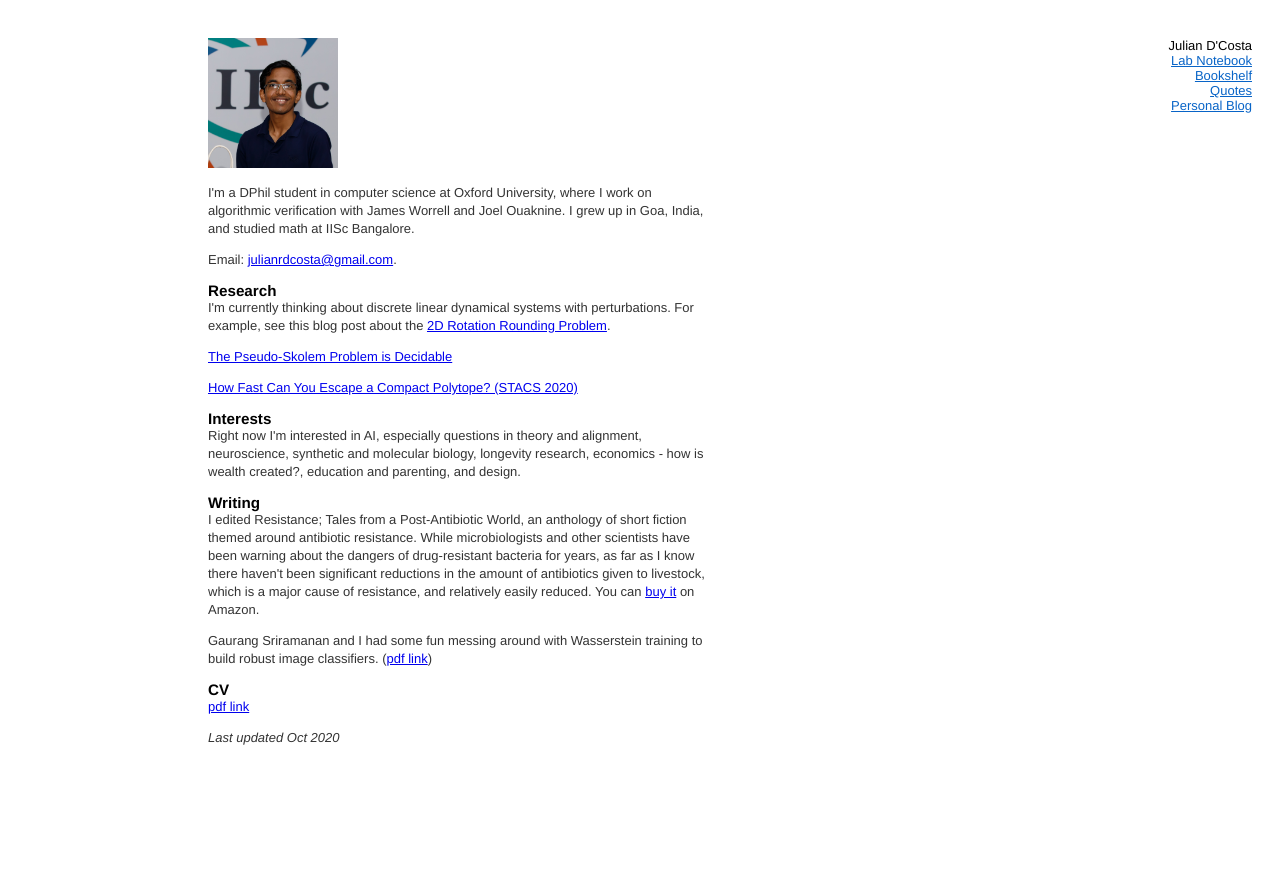
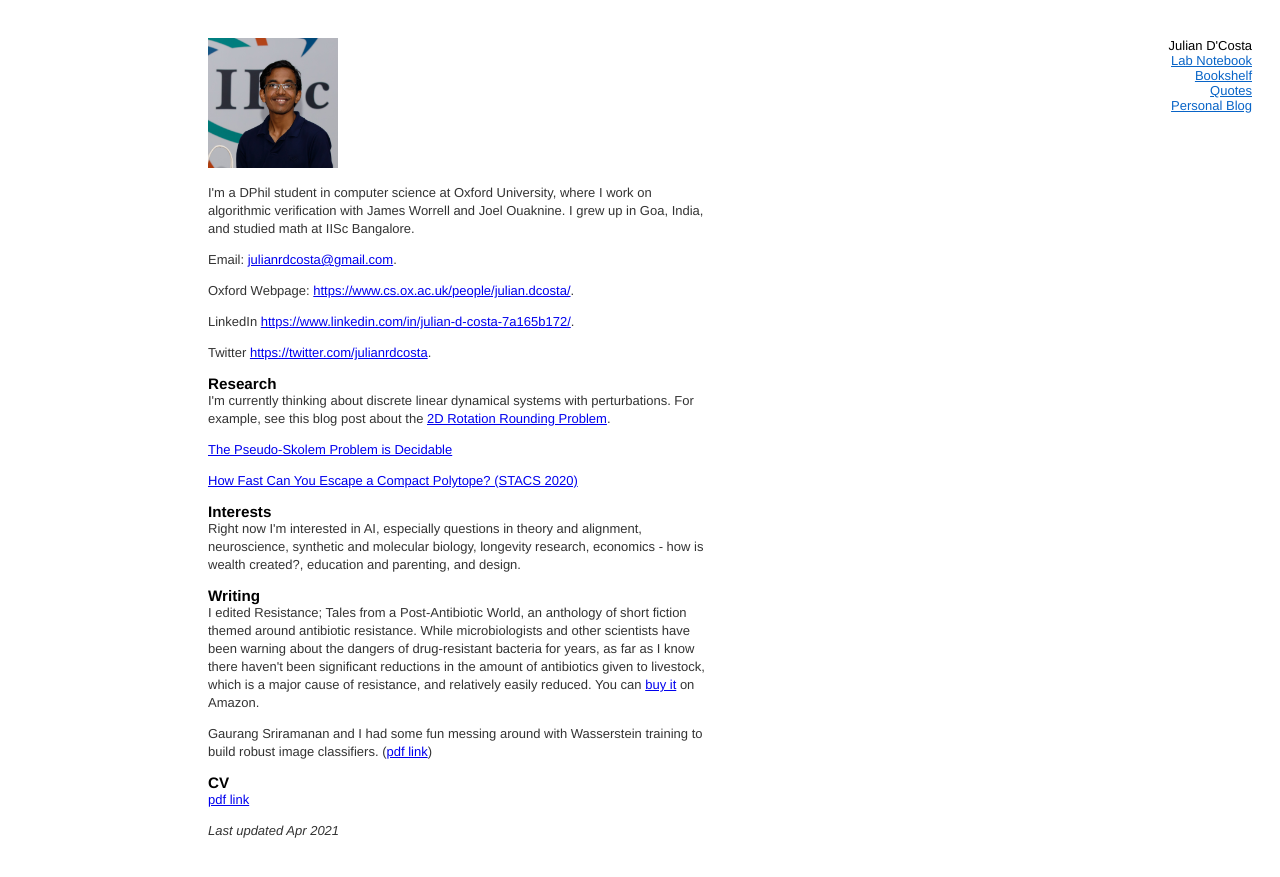
Before and after one commit to julianrdcosta/julianrdcosta.github.io, a Jekyll site: the page built from index.html, in a window 1280 px wide. Shown: the top 877 px of the page. Built offline with Jekyll 4.4.1, drawn with Linux system fonts in a browser that asks for light colours.

Commit message:
added linkedin

```diff
--- a/index.html
+++ b/index.html
@@ -25,6 +25,9 @@ title: Julian R D'Costa
 <p>I'm a DPhil student in computer science at Oxford University, where I work on algorithmic verification with James Worrell and Joel Ouaknine. I grew up in Goa, India, and studied math at IISc Bangalore.</p>
 
 <p>Email: <a href="mailto:julianrdcosta@gmail.com">julianrdcosta@gmail.com</a>.</p>
+<p>Oxford Webpage: <a href="https://www.cs.ox.ac.uk/people/julian.dcosta/">https://www.cs.ox.ac.uk/people/julian.dcosta/</a>.</p>
+<p>LinkedIn <a href="https://www.linkedin.com/in/julian-d-costa-7a165b172/">https://www.linkedin.com/in/julian-d-costa-7a165b172/</a>.</p>
+<p>Twitter <a href="https://twitter.com/julianrdcosta">https://twitter.com/julianrdcosta</a>.</p>
 
  <h3>Research</h3>
 <p class="notop">I'm currently thinking about discrete linear dynamical systems with perturbations. For example, see this blog post
@@ -48,7 +51,7 @@ title: Julian R D'Costa
   <h3>CV</h3>
   <p class="notop"><a href="/files/JulianDCostaPublicCV.pdf" target="_blank">pdf link</a></p>
 
-  <p><i>Last updated Oct 2020</i></p>
+  <p><i>Last updated Apr 2021</i></p>
 
 </div>
 
```
